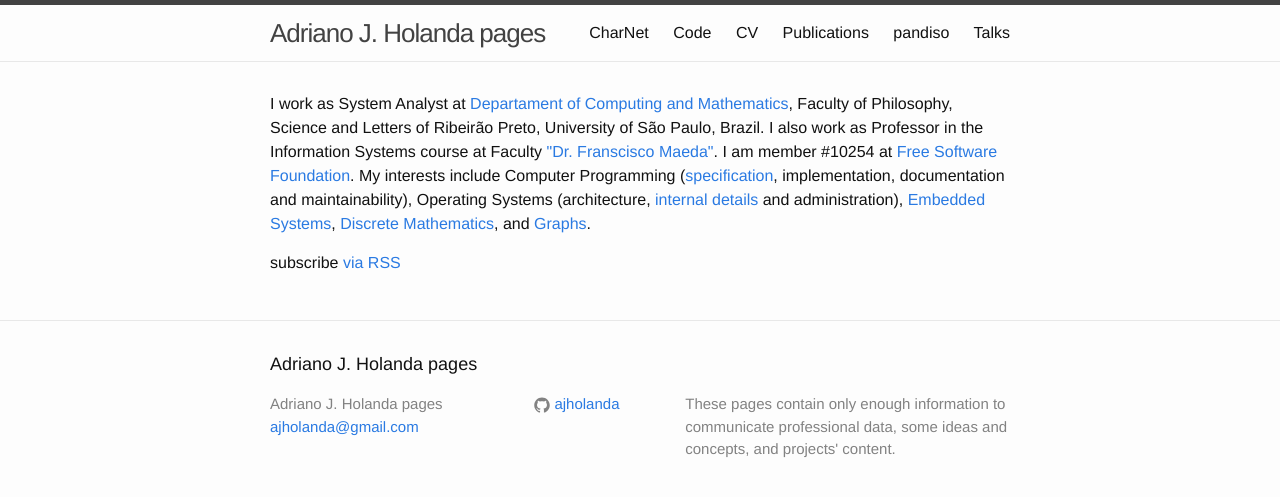
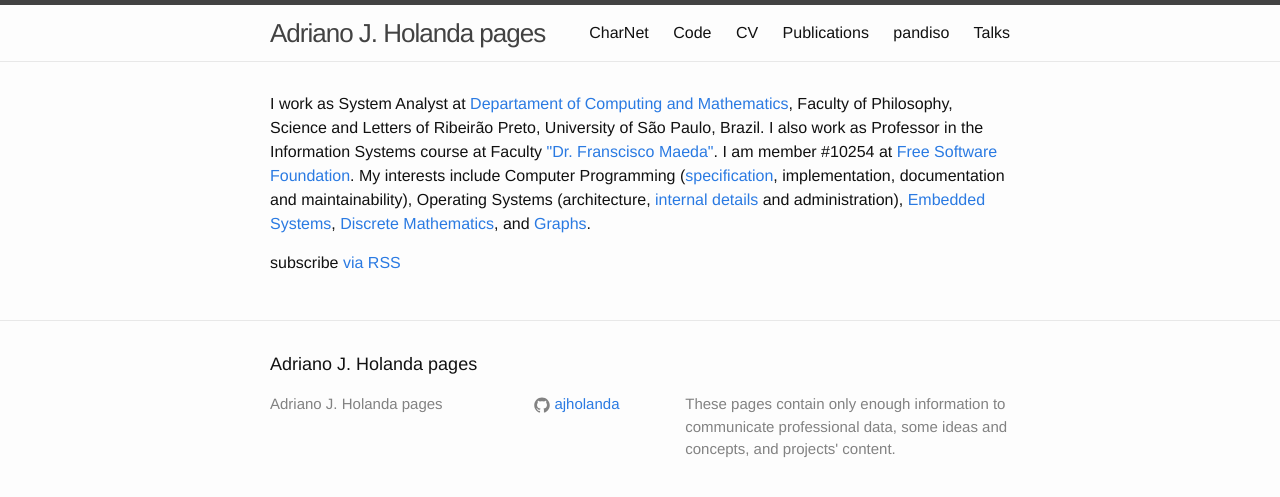
Before and after one commit to ajholanda/ajholanda.github.io, a Jekyll site: the page built from index.html, in a window 1280 px wide. Shown: the top 497 px of the page. Built offline with Jekyll 4.4.1, drawn with Linux system fonts in a browser that asks for light colours.

Commit message:
remove email

```diff
--- a/_config.yml
+++ b/_config.yml
@@ -7,7 +7,6 @@
 
 # Site settings
 title: Adriano J. Holanda pages
-email: ajholanda@gmail.com
 description: > # this means to ignore newlines until "baseurl:"
   These pages contain only enough information to communicate
   professional data, some ideas and concepts, and projects' content.
```
